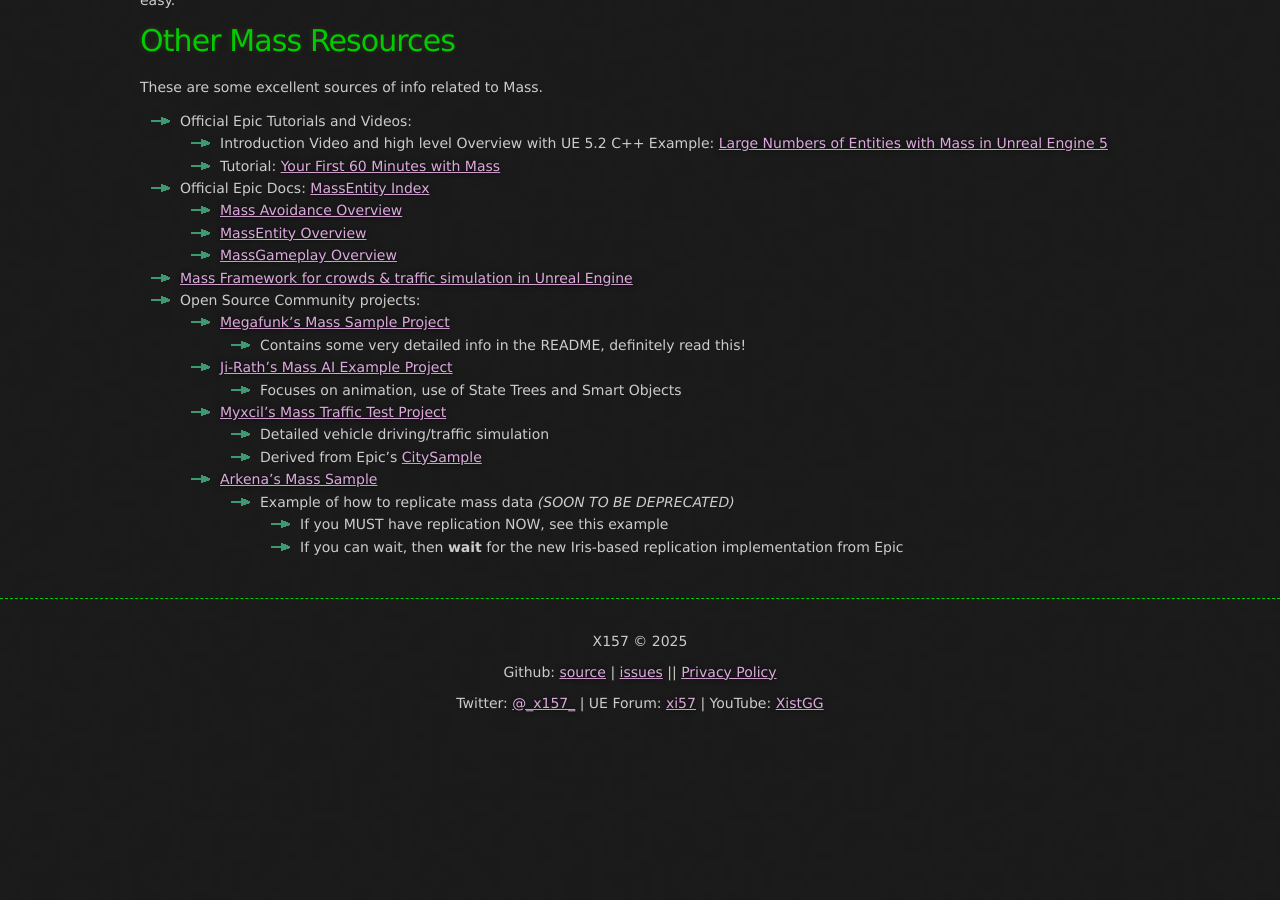
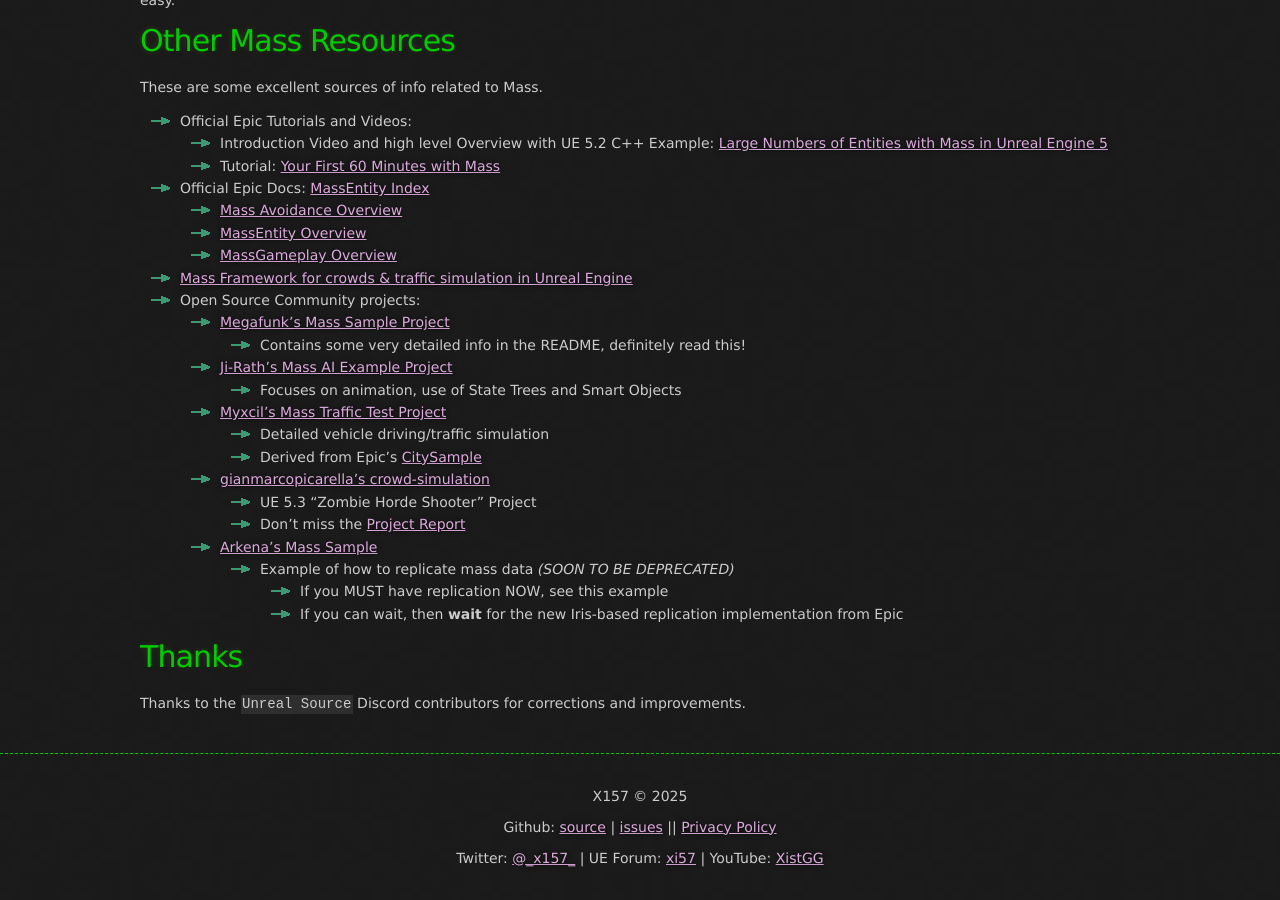
Before and after one commit to x157/x157.github.io, a Jekyll site: the page built from UE5/Mass/index.md, in a window 1280 px wide and 900 px high, scrolled down 5292 px. Built offline with Jekyll 4.4.1, drawn with Linux system fonts in a browser that asks for light colours; before the commit the page ends 6037 px from its top, so only the background shows below that.

Commit message:
Add crowd-simulation

```diff
--- a/UE5/Mass/index.md
+++ b/UE5/Mass/index.md
@@ -338,7 +338,14 @@
   - [Myxcil's Mass Traffic Test Project](https://github.com/Myxcil/MassTraffic-Test)
     - Detailed vehicle driving/traffic simulation
     - Derived from Epic's [CitySample](https://dev.epicgames.com/documentation/en-us/unreal-engine/city-sample-project-unreal-engine-demonstration)
+  - [gianmarcopicarella's crowd-simulation](https://github.com/gianmarcopicarella/crowd-simulation)
+    - UE 5.3 "Zombie Horde Shooter" Project
+    - Don't miss the [Project Report](https://github.com/gianmarcopicarella/crowd-simulation/blob/main/Assignment_Deliverables/Crowd_Simulation_Game_Report.pdf)
   - [Arkena's Mass Sample](https://github.com/arkena00/sample.mass/)
     - Example of how to replicate mass data *(SOON TO BE DEPRECATED)*
       - If you MUST have replication NOW, see this example
       - If you can wait, then **wait** for the new Iris-based replication implementation from Epic
+
+# Thanks
+
+Thanks to the `Unreal Source` Discord contributors for corrections and improvements.
```
